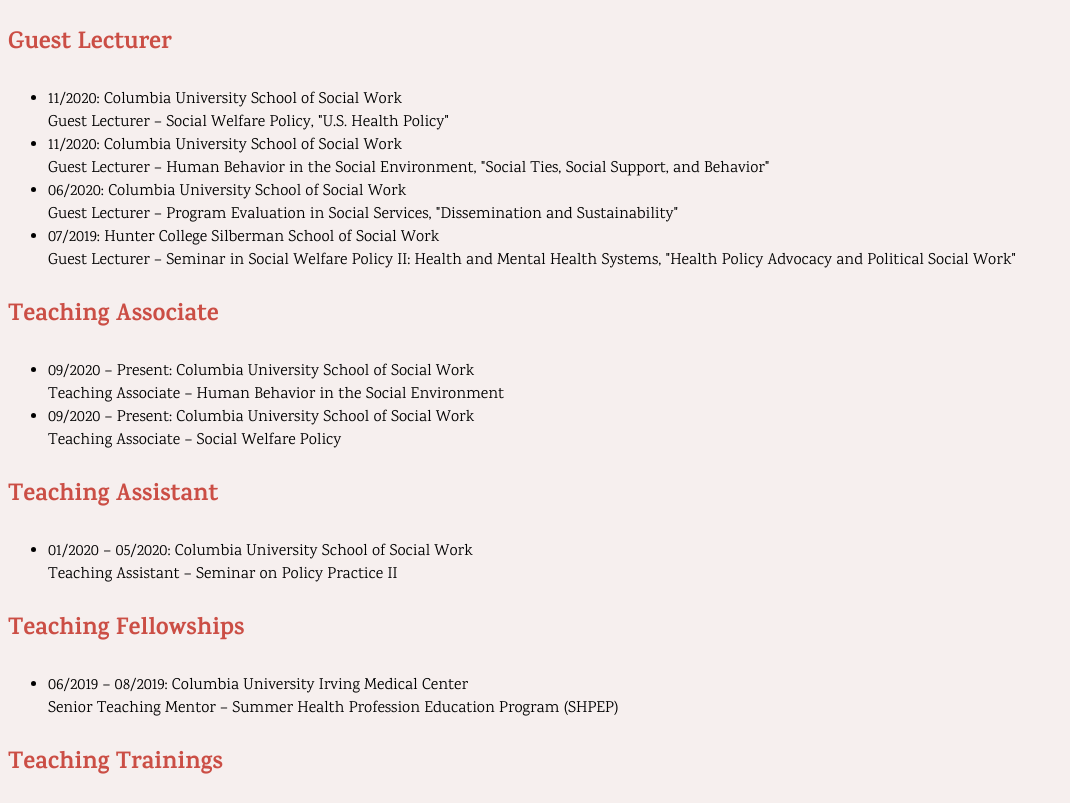
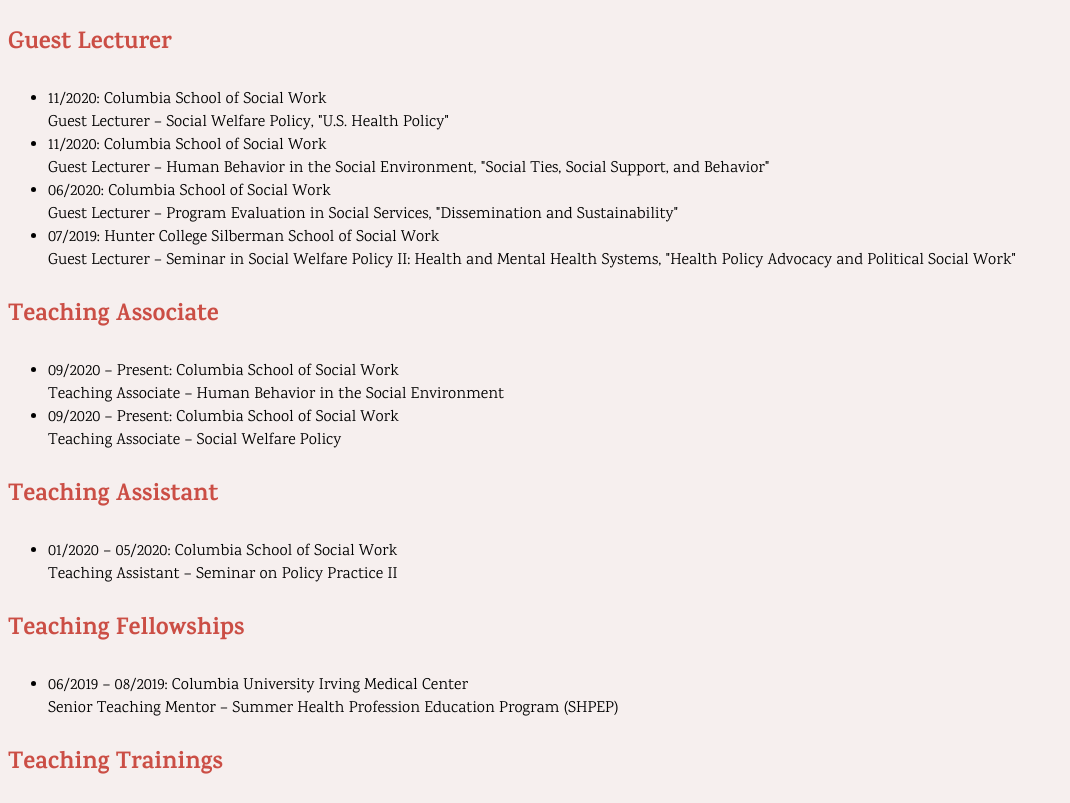
Before and after one commit to emspishak/ericspishak.com, a PHP site: page /teaching/ in a window 1280 px wide. Shown: the part 94-897 px from the top of the page, without its empty margins (0-1070 px from the left). Run offline with PHP 8.4, Linux system fonts and the light colour scheme.

Commit message:
Clean up "Columbia School of Social Work"
"Columbia University School of Scocial Work" -> "Columbia School of Social Work"

```diff
--- a/root/var/www/aspishakthomas.com/contact/index.php
+++ b/root/var/www/aspishakthomas.com/contact/index.php
@@ -20,7 +20,7 @@ top(Page::CONTACT);
   <p>
     Office Address:<br>
     Columbia Population Research Center<br>
-    Columbia University School of Social Work<br>
+    Columbia School of Social Work<br>
     1255 Amsterdam Avenue, 7th Floor<br>
     New York, NY 10027
   </p>
--- a/root/var/www/aspishakthomas.com/index.php
+++ b/root/var/www/aspishakthomas.com/index.php
@@ -6,9 +6,9 @@ top(Page::HOME);
 <div id="quotebox">
   <p>
     Amanda "Mandi" Spishak-Thomas is a licensed clinical social worker and a
-    social policy analysis and economics PhD candidate at Columbia University
-    School of Social Work researching reproductive health, health care access,
-    aging, and social policy.
+    social policy analysis and economics PhD candidate at Columbia School of
+    Social Work researching reproductive health, health care access, aging,
+    and social policy.
   </p>
 
   <p>
--- a/root/var/www/aspishakthomas.com/teaching/index.php
+++ b/root/var/www/aspishakthomas.com/teaching/index.php
@@ -7,7 +7,7 @@ top(Page::TEACHING);
 <ul>
   <li>
     <div>
-      11/2020: Columbia University School of Social Work
+      11/2020: Columbia School of Social Work
     </div>
     <div>
       Guest Lecturer – Social Welfare Policy, "U.S. Health Policy"
@@ -15,7 +15,7 @@ top(Page::TEACHING);
   </li>
   <li>
     <div>
-      11/2020: Columbia University School of Social Work
+      11/2020: Columbia School of Social Work
     </div>
     <div>
       Guest Lecturer – Human Behavior in the Social Environment, "Social Ties,
@@ -24,7 +24,7 @@ top(Page::TEACHING);
   </li>
   <li>
     <div>
-      06/2020: Columbia University School of Social Work
+      06/2020: Columbia School of Social Work
     </div>
     <div>
       Guest Lecturer – Program Evaluation in Social Services, "Dissemination and
@@ -47,7 +47,7 @@ top(Page::TEACHING);
 <ul>
   <li>
     <div>
-      09/2020 – Present: Columbia University School of Social Work
+      09/2020 – Present: Columbia School of Social Work
     </div>
     <div>
       Teaching Associate – Human Behavior in the Social Environment
@@ -55,7 +55,7 @@ top(Page::TEACHING);
   </li>
   <li>
     <div>
-      09/2020 – Present: Columbia University School of Social Work
+      09/2020 – Present: Columbia School of Social Work
     </div>
     <div>
       Teaching Associate – Social Welfare Policy
@@ -68,7 +68,7 @@ top(Page::TEACHING);
 <ul>
   <li>
     <div>
-      01/2020 – 05/2020: Columbia University School of Social Work
+      01/2020 – 05/2020: Columbia School of Social Work
     </div>
     <div>
       Teaching Assistant – Seminar on Policy Practice II
```
